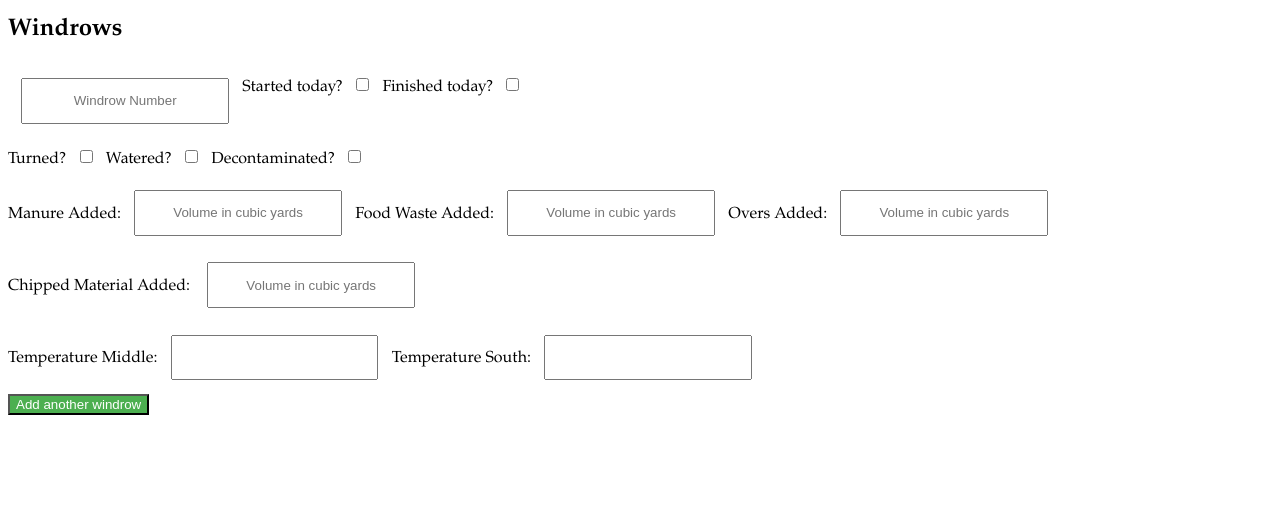
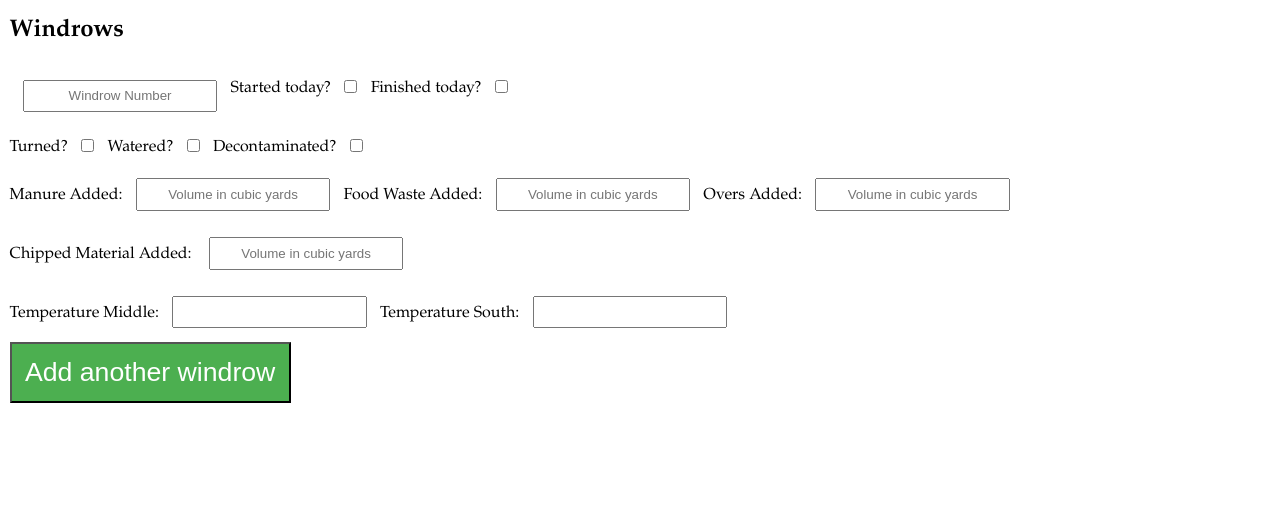
Before and after one commit to uacs337spring2019/final-project-edwardbruntonandjoycewang, a plain HTML site: page ccwebform.html in a window 1280 px wide. Shown: the part 272-800 px from the top of the page. Drawn offline with Linux system fonts and the light colour scheme.

Commit message:
changed to meet requirements

```diff
--- a/compostCats.css
+++ b/compostCats.css
@@ -6,18 +6,22 @@ CSC 337 001
 
 body {
     font-family: Arial, Helvetica, sans-serif;
+    padding: 0.1em;
 }
 
 input[type=button], button {
     background-color: #4CAF50;
     color: white;
+    font-size: 20pt;
 }
 
 input {
     padding: 1em;
     margin: 1em;
 }
-
+.formSection input, input[type=button], button{
+    padding: 0.5em;
+}
 #loginDiv, #success {
     max-width: 30em;
     margin-left: auto;
```
